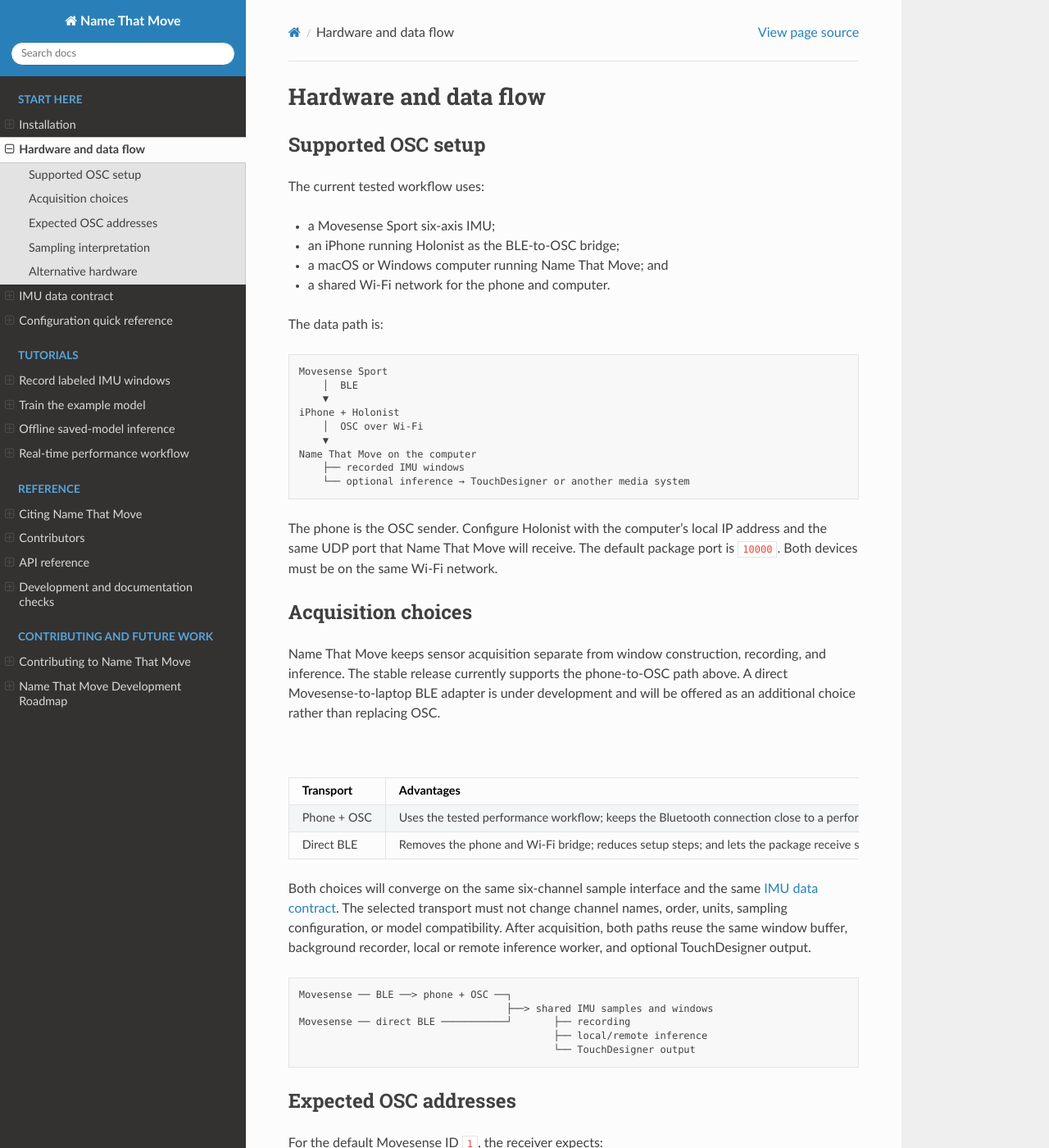
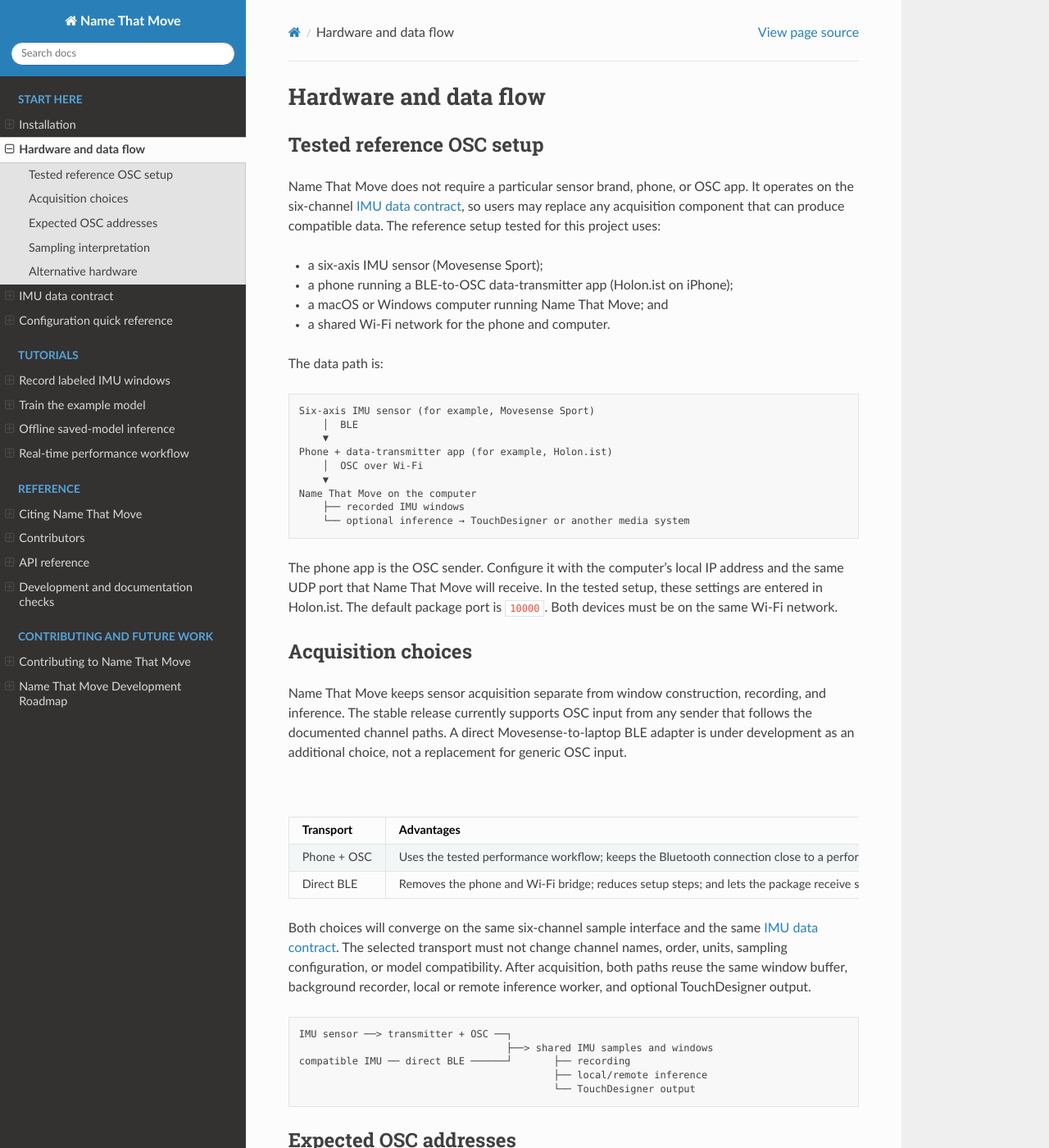
Before and after one commit to RoseZiyuXu/name-that-move, a Sphinx documentation site: the page built from docs/hardware_setup.rst, in a window 1280 px wide and 1400 px high. Shown: the whole window at 82% size. Built offline with Sphinx 7.4.7 and the Read the Docs theme 3.1.0, drawn with Linux system fonts in a browser that asks for light colours; some of the changed text lies outside the part shown.

Commit message:
Make sensor and OSC setup documentation vendor-neutral

```diff
--- a/docs/configuration.rst
+++ b/docs/configuration.rst
@@ -87,11 +87,11 @@
    * - OSC input ``port``
      - ``10000``
      - ``--port`` or real-time Python API
-     - Phone sender and computer receiver must use the same UDP port.
+     - OSC sender and computer receiver must use the same UDP port.
    * - OSC bind ``ip``
      - ``0.0.0.0``
      - ``--ip`` or real-time Python API
-     - Usually keep the default; the phone targets the computer's local IP.
+     - Usually keep the default; the sender targets the computer's local IP.
    * - ``label``
      - Required
      - ``--label``
--- a/docs/hardware_setup.rst
+++ b/docs/hardware_setup.rst
@@ -1,13 +1,16 @@
 Hardware and data flow
 ======================
 
-Supported OSC setup
--------------------
+Tested reference OSC setup
+--------------------------
 
-The current tested workflow uses:
+Name That Move does not require a particular sensor brand, phone, or OSC app.
+It operates on the six-channel :doc:`data_contract`, so users may replace any
+acquisition component that can produce compatible data. The reference setup
+tested for this project uses:
 
-* a Movesense Sport six-axis IMU;
-* an iPhone running Holonist as the BLE-to-OSC bridge;
+* a six-axis IMU sensor (Movesense Sport);
+* a phone running a BLE-to-OSC data-transmitter app (Holon.ist on iPhone);
 * a macOS or Windows computer running Name That Move; and
 * a shared Wi-Fi network for the phone and computer.
 
@@ -15,28 +18,29 @@
 
 .. code-block:: text
 
-   Movesense Sport
+   Six-axis IMU sensor (for example, Movesense Sport)
        │  BLE
        ▼
-   iPhone + Holonist
+   Phone + data-transmitter app (for example, Holon.ist)
        │  OSC over Wi-Fi
        ▼
    Name That Move on the computer
        ├── recorded IMU windows
        └── optional inference → TouchDesigner or another media system
 
-The phone is the OSC sender. Configure Holonist with the computer's local IP
-address and the same UDP port that Name That Move will receive. The default
-package port is ``10000``. Both devices must be on the same Wi-Fi network.
+The phone app is the OSC sender. Configure it with the computer's local IP
+address and the same UDP port that Name That Move will receive. In the tested
+setup, these settings are entered in Holon.ist. The default package port is
+``10000``. Both devices must be on the same Wi-Fi network.
 
 Acquisition choices
 -------------------
 
 Name That Move keeps sensor acquisition separate from window construction,
-recording, and inference. The stable release currently supports the
-phone-to-OSC path above. A direct Movesense-to-laptop BLE adapter is under
-development and will be offered as an additional choice rather than replacing
-OSC.
+recording, and inference. The stable release currently supports OSC input from
+any sender that follows the documented channel paths. A direct
+Movesense-to-laptop BLE adapter is under development as an additional choice,
+not a replacement for generic OSC input.
 
 .. list-table:: OSC bridge and direct BLE at a glance
    :header-rows: 1
@@ -65,16 +69,16 @@
 
 .. code-block:: text
 
-   Movesense ── BLE ──> phone + OSC ──┐
+   IMU sensor ──> transmitter + OSC ──┐
                                       ├──> shared IMU samples and windows
-   Movesense ── direct BLE ───────────┘       ├── recording
+   compatible IMU ── direct BLE ──────┘       ├── recording
                                               ├── local/remote inference
                                               └── TouchDesigner output
 
 Expected OSC addresses
 ----------------------
 
-For the default Movesense ID ``1``, the receiver expects:
+For the default IMU ID ``1``, the receiver expects:
 
 .. code-block:: text
 
@@ -109,7 +113,9 @@
 Alternative hardware
 --------------------
 
-Users may replace the Movesense/Holonist bridge with another sensor or data
-transport. It must ultimately provide the six named channels and satisfy the
-same data contract. Direct Movesense-to-laptop BLE support is optional future
-work and is not required for the current OSC workflow.
+Every part of the tested Movesense/Holon.ist setup is replaceable. Users may
+choose another IMU sensor, transmitter app, phone or computer platform, and
+downstream media system. The acquisition path must ultimately provide the six
+named channels and satisfy the same data contract. Direct
+Movesense-to-laptop BLE support is optional future work and is not required
+for the current vendor-neutral OSC workflow.
--- a/docs/inference.rst
+++ b/docs/inference.rst
@@ -138,7 +138,7 @@
 continues to produce the default ``/m/1/...`` paths.
 
 TouchDesigner receives the label at ``/sensor/1/label`` and confidence at
-``/sensor/1/confidence``. Port 10000 is the sensor/phone-to-package input;
+``/sensor/1/confidence``. Port 10000 is the OSC-sender-to-package input;
 port 8000 is the separate package-to-TouchDesigner output. OSC sampling
 continues in its own thread while model inference and downstream output run
 through the bounded inference worker.
--- a/docs/realtime.rst
+++ b/docs/realtime.rst
@@ -18,8 +18,8 @@
 replace only that first adapter: it will decode sensor packets into the same
 named six-channel values and then reuse the existing window buffer and every
 downstream component. The BLE option will therefore complement, not replace,
-the phone-to-OSC workflow. See :doc:`hardware_setup` for the practical
-tradeoffs.
+the vendor-neutral OSC workflow. See :doc:`hardware_setup` for the practical
+tradeoffs and one tested sensor/app configuration.
 
 Sampling immediately continues after a window is completed. Saving and
 inference use independent bounded worker queues, so disk or network latency
```
Also changed, not shown: README.md (+8 -2 lines), docs/recording.rst (+14 -8 lines), docs/training.rst (+7 -5 lines), examples/data/still_triangle_circle/README.md, 3 other files.
